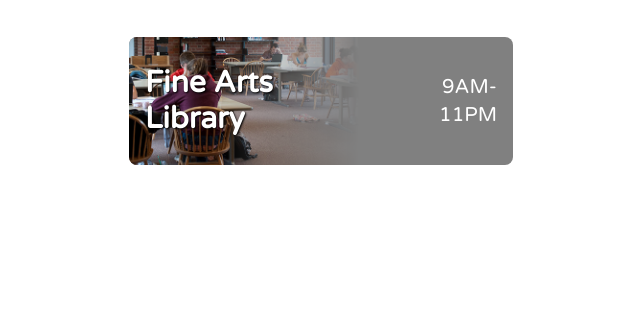
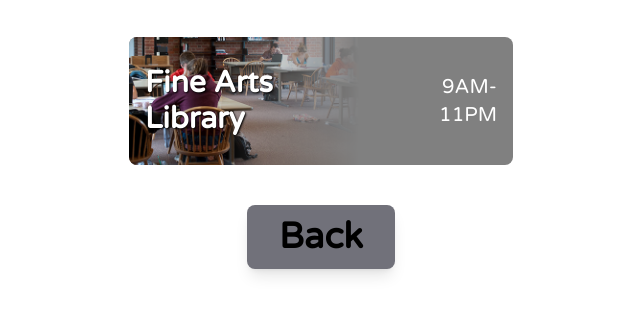
Before and after one commit to tksoftw/hoos-open, a plain HTML site: page dining.html in a window 1280 px wide. Shown: the part 763-1078 px from the top of the page, without its empty margins (319-959 px from the left). Before the commit the page ends 1008 px from the top, so only its background shows below. Drawn offline with nearby package versions, Linux system fonts and the light colour scheme.

Commit message:
Update dining.html

```diff
--- a/dining.html
+++ b/dining.html
@@ -139,6 +139,9 @@
                 </div>
             </div>
         </button>
+        <button onclick="location.href='index.html';" id="backbutton" class="bg-zinc-500 hover:bg-zinc-400 text-black font-bold py-3 px-8 rounded-lg shadow-lg transition-all duration-900 ease-in-out transform hover:scale-105">
+            Back
+        </button>
     </div>
 <script src="sortopen.js"></script>
 </body>
```
